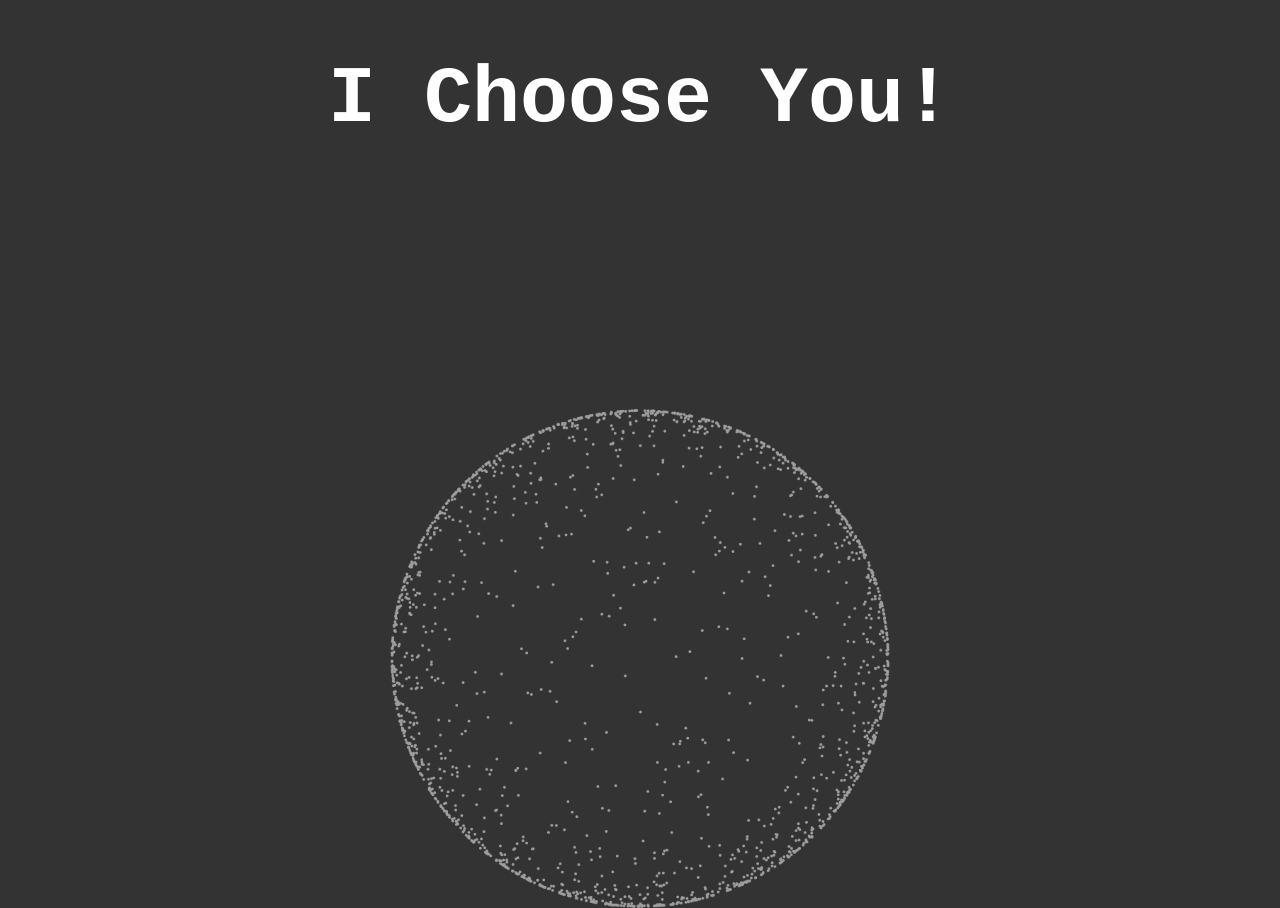
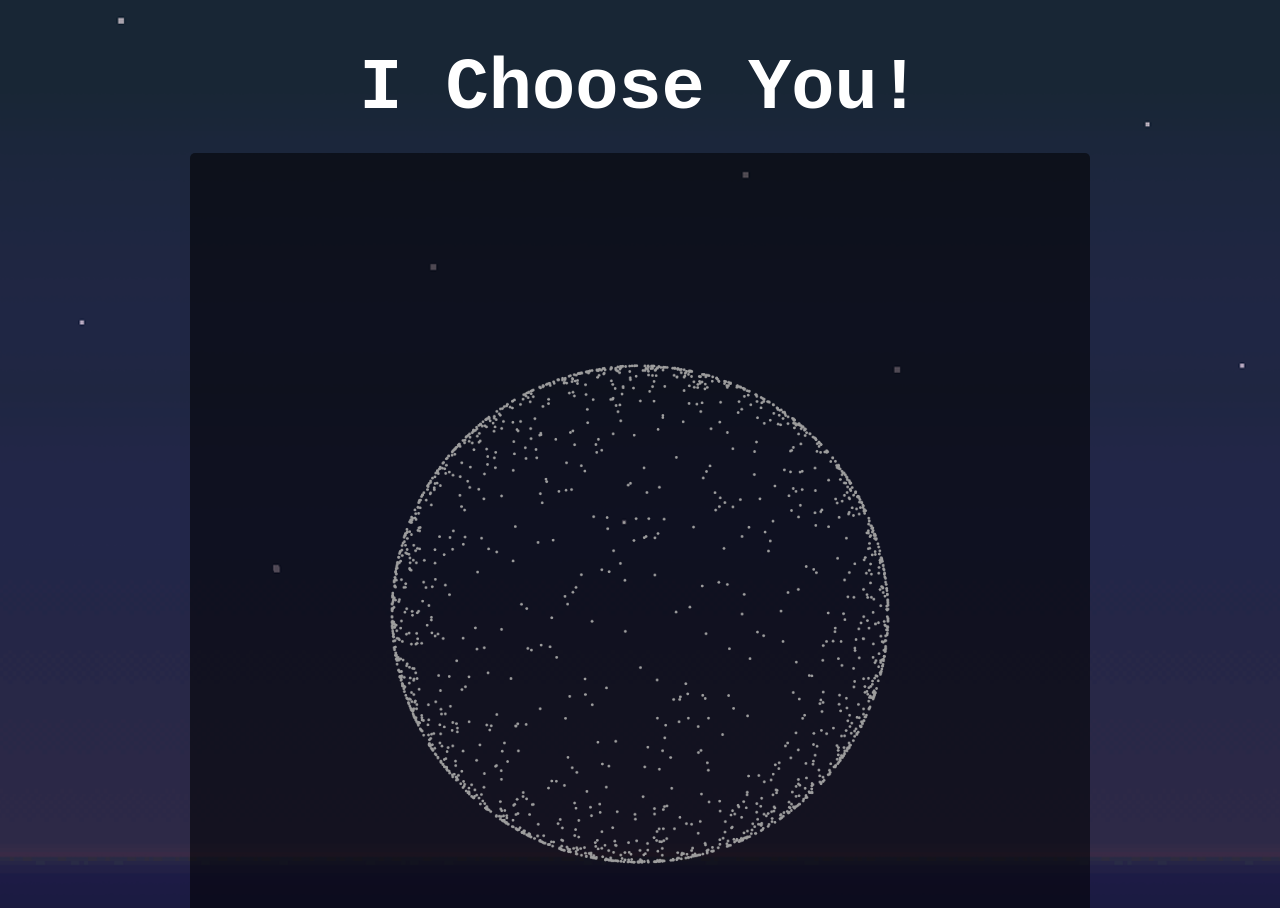
Before and after one commit to thomasjvu/pokemon-pixel-art, a plain HTML site: page index.html in a window 1280 px wide. Shown: the top 908 px of the page. Drawn offline with nearby package versions, Linux system fonts and the light colour scheme; animation ran at ten frames a second; a web font is replaced by a local one.

Commit message:
Change wallpaper

```diff
--- a/css/style.css
+++ b/css/style.css
@@ -8,14 +8,16 @@
 
 body {
     font-family: 'Raleway Dots', monospace;
-    background: #333;
+    background: url('../img/8bit-night.png');
+    /* background: #b1c98b; */
+    background-size: cover;
     color: white;
 }
 
 /* Fonts */
 h1 {
     color: white;
-    font-size: 5rem;
+    font-size: 4.5rem;
     text-align: center;
 }
 h2 {
@@ -58,7 +60,10 @@ main {
     justify-content: center;
 }
 canvas {
-    margin-top: 0px;
+    background: rgba(0, 0, 0, 0.55);
+    border-radius: 5px;
+    margin-top: -25px;
+    margin-bottom: 25px;
     z-index: 0;
     width: 900px;
 }
```
Also changed, not shown: img/8bit-night.png (added), img/gengar.jpg (deleted), img/wallpaper.png (added).
